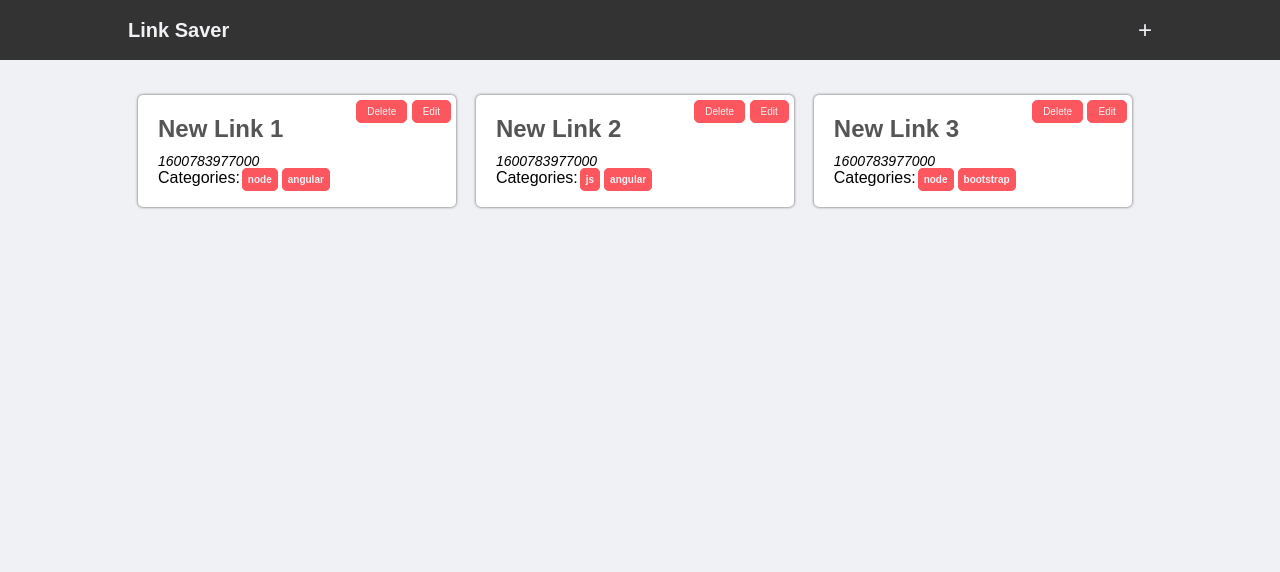
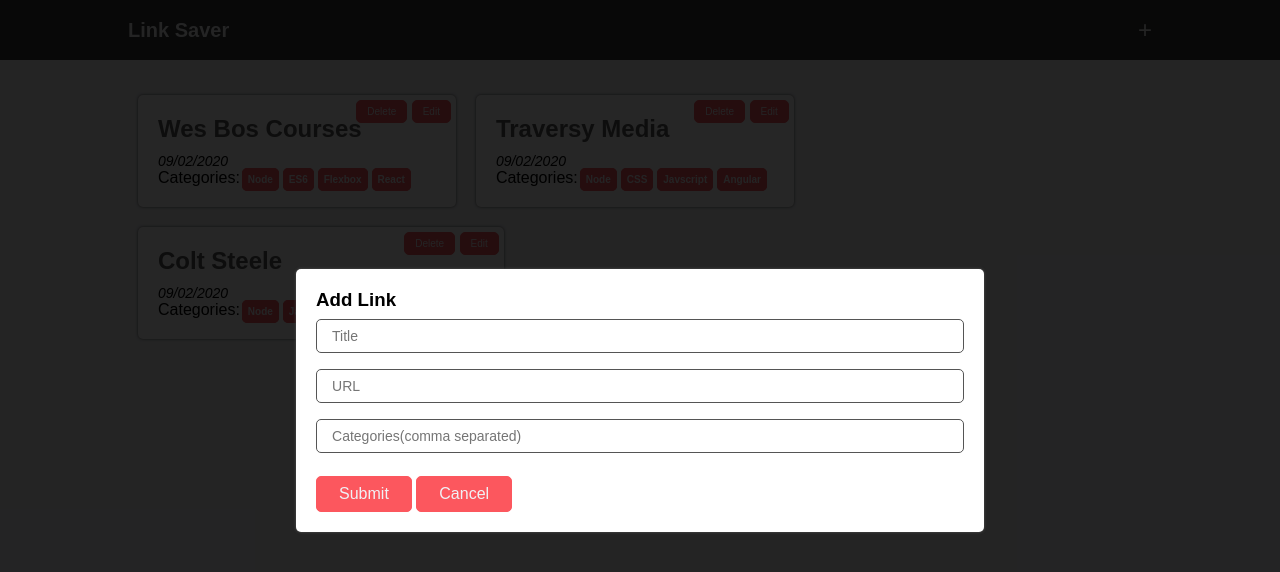
Before and after one commit to tranphuongthao2405/LinkSaverExample, a plain HTML site: page index.html in a window 1280 px wide. Drawn offline with Linux system fonts and the light colour scheme.

Commit message:
complete

```diff
--- a/app.css
+++ b/app.css
@@ -43,6 +43,16 @@ a:hover {
   color: var(--main-grey);
 }
 
+.full-screen-opaque {
+  position: absolute;
+  top: 0;
+  left: 0;
+  right: 0;
+  bottom: 0;
+  background: rgba(0, 0, 0, 0.85);
+  z-index: 5;
+}
+
 /* navbar */
 #nav {
   height: 60px;
@@ -61,11 +71,23 @@ a:hover {
 .nav-header {
   color: var(--light-accent-color);
   font-size: 20px;
+  transition: all 0.25s;
+}
+
+.nav-header:hover {
+  color: var(--main-accent);
+  letter-spacing: 10px;
+  transform: scale(1.05);
 }
 
 #addButton {
   font-size: 24px;
   color: var(--light-accent-color);
+  transition: transform 0.25s 0s;
+}
+
+#addButton:hover {
+  transform: scale(1.2);
 }
 
 @media only screen and (max-width: 786px) {
@@ -100,6 +122,20 @@ a:hover {
   color: var(--main-grey);
 }
 
+#addLinkContainer.hidden {
+  display: none;
+}
+
+#addLinkContainer {
+  display: flex;
+  justify-content: center;
+  align-items: center;
+}
+
+#addLinkPanel {
+  animation: slide-down 1s 0s ease-in;
+}
+
 /* button */
 input[type="submit"],
 button {
@@ -109,6 +145,7 @@ button {
   background-color: var(--main-accent);
   color: var(--light-accent-color);
   font-size: 16px;
+  transition: all 0.25s;
 }
 
 input[type="submit"]:hover,
@@ -174,3 +211,19 @@ button:hover {
     flex-basis: 33%;
   }
 }
+
+/* Animations */
+@keyframes slide-down {
+  0% {
+    transform: translateY(-1000px);
+  }
+  90% {
+    transform: translateY(25px);
+  }
+  95% {
+    transform: translateY(-10px);
+  }
+  100% {
+    transform: translateY(0px);
+  }
+}
--- a/app.js
+++ b/app.js
@@ -5,24 +5,28 @@ const cancelButton = document.querySelector("#cancelButton");
 const addLinkPanel = document.querySelector("#addLinkPanel");
 const linksList = document.querySelector("#linksList");
 const addedCategories = document.querySelector("#addedCategories");
+const addLinkContainer = document.querySelector("#addLinkContainer");
 
 let editIndex = -1;
 let linkCategories = [];
 let links = [
   {
-    title: "New Link 1",
-    url: "url1.com",
-    categories: ["node", "angular"],
+    title: "Wes Bos Courses",
+    url: "http://wesbos.com/courses/",
+    categories: ["Node", "ES6", "Flexbox", "React"],
+    date: new Date(),
   },
   {
-    title: "New Link 2",
-    url: "url2.com",
-    categories: ["js", "angular"],
+    title: "Traversy Media",
+    url: "https://www.youtube.com/channel/UC29ju8bIPH5as8OGnQzwJyA",
+    categories: ["Node", "CSS", "Javscript", "Angular"],
+    date: new Date(),
   },
   {
-    title: "New Link 3",
-    url: "url3.com",
-    categories: ["node", "bootstrap"],
+    title: "Colt Steele",
+    url: "https://www.udemy.com/user/coltsteele/",
+    categories: ["Node", "Javascript", "React", "MEAN", "Mongo"],
+    date: new Date(),
   },
 ];
 
@@ -39,6 +43,12 @@ const editLink = (index) => {
   showFormPanel();
 };
 
+const formatDate = (date) => {
+  return `${("0" + (date.getMonth() + 1)).slice(-2)}/${(
+    "0" + date.getDay()
+  ).slice(-2)}/${date.getFullYear()}`;
+};
+
 const displayLinks = () => {
   let index = 0;
   linksList.innerHTML = "";
@@ -53,7 +63,7 @@ const displayLinks = () => {
         <a href="${link.url}">
           <h1 class="link header">${link.title}</h1>
         </a>
-        <p class="link-date">${Date.now()}</p>
+        <p class="link-date">${formatDate(link.date)}</p>
         <div class="categories">
           Categories:`;
     for (let category of link.categories) {
@@ -90,12 +100,12 @@ const displayLinkCategories = () => {
 };
 
 const showFormPanel = () => {
-  addLinkPanel.classList.remove("hidden");
+  addLinkContainer.classList.remove("hidden");
   displayLinkCategories();
 };
 
 const hideFormPanel = () => {
-  addLinkPanel.classList.add("hidden");
+  addLinkContainer.classList.add("hidden");
   clearLinkForm();
 };
 
--- a/index.html
+++ b/index.html
@@ -15,8 +15,9 @@
     </nav>
 
     <div class="container">
-      <div class="panel hidden" id="addLinkPanel">
-        <h3 class="panel header">Add Link</h3>
+      <div id="addLinkContainer" class="full-screen-opaque">
+        <div class="panel" id="addLinkPanel">
+          <h3 class="panel-header">Add Link</h3>
           <form id="addLinkForm">
             <input
               type="text"
@@ -44,6 +45,7 @@
             <input type="submit" id="cancelButton" value="Cancel" />
           </form>
         </div>
+      </div>
 
       <div id="linksList"></div>
     </div>
```
Lines whose indentation alone changed are shown as unchanged.
